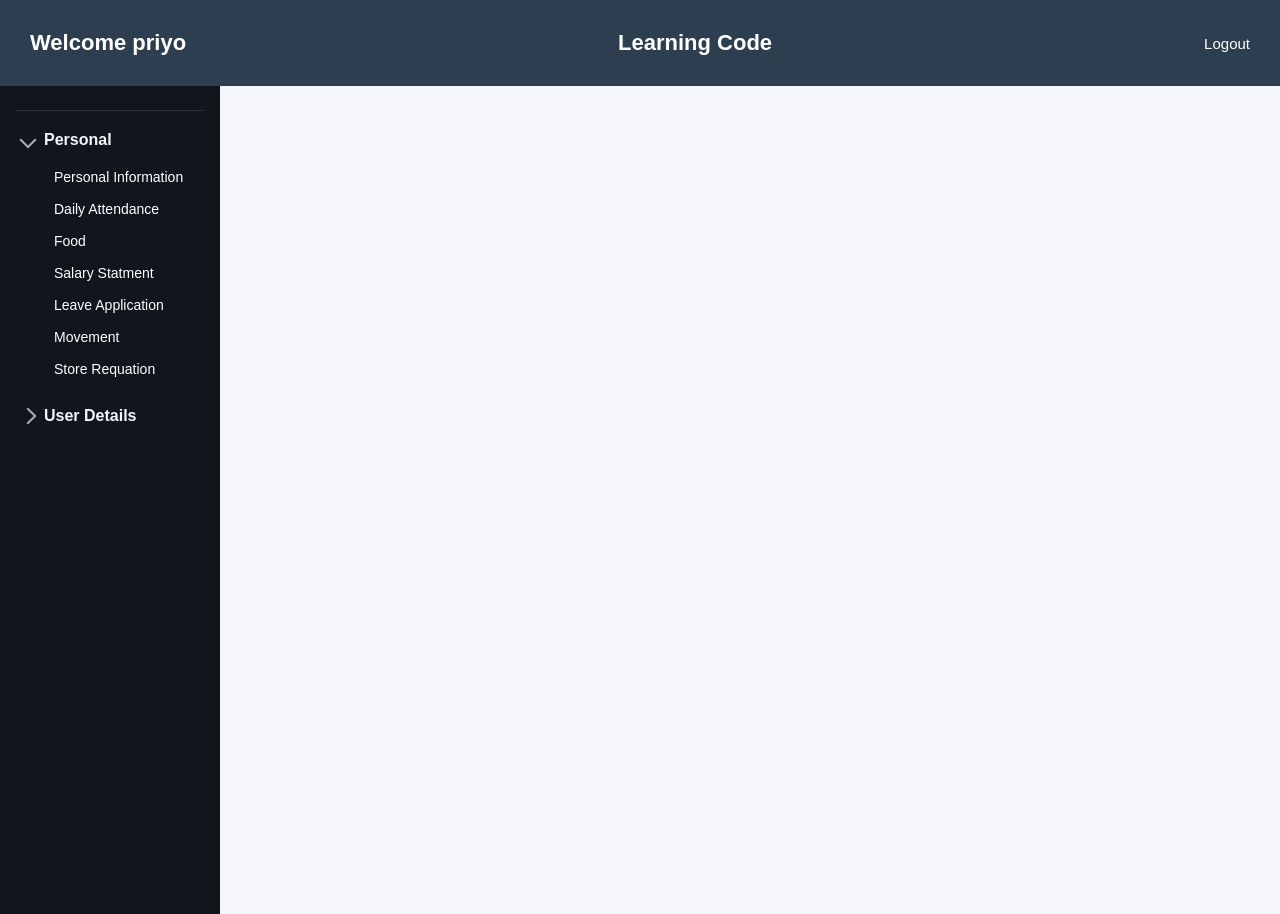
After one commit to priyodas0177/Mypython, a Flask app: page /dashboard in a window 1280 px wide. The commit adds this page. Run offline with Flask 3, Linux system fonts and the light colour scheme; a user stored in the database is signed in.

Commit message:
latest files

```diff
--- a/myflaskapp/login.py
+++ b/myflaskapp/login.py
@@ -1,6 +1,9 @@
 from database import get_connection
 from datetime import timedelta
 from flask import Flask, render_template, request, redirect, url_for, session
+from permission import has_permission, role_requered
+
+
 
 app = Flask(__name__)
 app.secret_key = "abcd"
@@ -8,9 +11,9 @@ app.permanent_session_lifetime = timedelta(minutes=15)
 
 
 # ------------------ Home ------------------
-# @app.route("/")
-# def home():
-#     return redirect(url_for("login_page"))
+@app.route("/")
+def home():
+    return redirect(url_for("login_page"))
 
 
 
@@ -30,6 +33,7 @@ def login_page():
         conn = get_connection()
         cursor = conn.cursor()
 
+#----------- Try admin ----------#
         cursor.execute("""
             SELECT id, name FROM admin
             WHERE name=%s AND password=%s AND is_active=1
@@ -49,52 +53,53 @@ def login_page():
             session["admin_id"] = admin_id
             session["admin_name"] = admin_name
 
-            return redirect(url_for("admin_dashboard"))
+            return redirect(url_for("dashboard"))
+
+#----------- Try Users ----------#
+        conn=get_connection()
+        cursor=conn.cursor()
+
+        cursor.execute("""
+            SELECT id, username, role from users Where username=%s AND
+                password=%s AND  is_active=1
+        """, (username, password))
+        result_user=cursor.fetchone()
+        cursor.close()
+        conn.close()
+
+        if result_user:
+            user_id, user_name, role=result_user
+
+            session.clear()
+            session.permanent=True
+            session["user_type"]="user"
+            session["user_id"]=user_id
+            session["user_name"]=user_name
+            session["role"]=role
+            return redirect(url_for("dashboard"))
 
         return render_template("login.html", message="Invalid username or password")
 
     return render_template("login.html", message=message)
 
 
-# ------------------ Helper: Admin Check ------------------
-def admin_required():
-    return session.get("user_type") == "admin"
-
-
-# ------------------ Admin Dashboard ------------------
-@app.route("/admin/Dashboard")
-def admin_dashboard():
-    if not admin_required():
+# -------------- Admin Dashboard ------------------
+@app.route("/dashboard")
+def dashboard():
+    if not session.get("user_type"):
         return redirect(url_for("login_page", expired=1))
 
     return render_template(
-        "admin_user.html",
-        admin_name=session.get("admin_name")
+        "Dashboard.html",
+        admin_name=session.get("admin_name"),
+        user_name=session.get("user_name")
     )
 
 
-# @app.route("/admin/dashboard")
-# def admin_dashboard():
-#     if not admin_required():
-#         return redirect(url_for("login_page", expired=1))
 
-#     return render_template(
-#         "admin_dashboard.html",
-#         admin_name=session.get("admin_name"),
-#         admin_id=session.get("admin_id"),
-#     )
-
-
-# ------------------ Admin User Menu ------------------
-# @app.route("/admin/usersmenu")
-# def admin_users_page():
-#     if not admin_required():
-#         return redirect(url_for("login_page", expired=1))
-
-#     return render_template(
-#         "admin_user.html",
-#         admin_name=session.get("admin_name")
-#     )
+@app.context_processor
+def inject_permission():
+    return dict(has_permission=has_permission)
 
 
 # ------------------ Logout ------------------
--- /dev/null
+++ b/myflaskapp/permission.py
@@ -0,0 +1,29 @@
+from flask import session, redirect, url_for
+from database import get_connection
+
+# ------------- Helper: Check Admin/User ------------------
+def role_requered(role):
+    return session.get("user_type") == role
+
+#------------- Permission---------
+def has_permission(feature_code):
+    if session.get("user_type")=="admin":
+        return True  #admin has all permission
+
+    user_id=session.get("user_id")
+    if not user_id:
+        return False
+
+    conn=get_connection()
+    curser=conn.cursor()
+
+    curser.execute("""
+                   SELECT is_allowed FROM user_permissions WHERE
+                   user_id=%s AND feature_code=%s""",(user_id, feature_code) )
+    result=curser.fetchone()
+    curser.close()
+    conn.close()
+    if result is None:
+        return False
+
+    return result[0] == 1
--- /dev/null
+++ b/myflaskapp/templates/Dashboard.html
@@ -0,0 +1,193 @@
+<style>
+    /* Sidebar base */
+    body{
+            font-family: Arial, sans-serif;
+            background: #f4f6f9;
+            margin: 0;
+            padding: 0;
+        }
+
+        .header{
+            background: #2c3e50;
+            color: white;
+            padding: 30px 30px;
+            display: flex;
+            justify-content: space-between;
+            align-items: center;
+        }
+        .header h2{
+        margin: 0;
+        font-size: 22px;
+        font-weight: 600;
+        }
+
+        .header a {
+        color: #fff;
+        text-decoration: none;
+        font-size: 15px;
+
+        }
+        .header .Learning{
+            position:absolute;
+
+        }
+
+    .sidebar{
+    width: 200px;
+    height: 100vh;
+    background: #11161d;
+    color: #e8eef7;
+    padding: 14px 10px;
+    font-family: Arial, sans-serif;
+    }
+
+    /* Divider lines */
+    .divider{
+    height: 1px;
+    background: rgba(255,255,255,0.12);
+    margin: 10px 6px;
+    }
+
+    /* Collapsible groups */
+    .group{
+    margin: 2px 0;
+    }
+
+    /* Remove default marker triangle */
+    .group > summary{
+    list-style: none;
+    }
+    .group > summary::-webkit-details-marker{
+    display:none;
+    }
+
+    .group-title{
+    display:flex;
+    align-items:center;
+    gap:10px;
+    padding: 10px 12px;
+    border-radius: 8px;
+    cursor:pointer;
+    font-weight: 700;
+    color: #f3f6fb;
+    }
+
+    /* Hover on title */
+    .group-title:hover{
+    background: rgba(255,255,255,0.06);
+    }
+
+    /* Chevron (arrow) */
+    .chev{
+    width: 10px;
+    height: 10px;
+    border-right: 2px solid rgba(255,255,255,0.65);
+    border-bottom: 2px solid rgba(255,255,255,0.65);
+    transform: rotate(-45deg); /* closed arrow look */
+    transition: transform .18s ease;
+    }
+
+    /* Rotate arrow when opened */
+    .group[open] .chev{
+    transform: rotate(45deg);
+    }
+
+    /* Sub menu */
+    .sub{
+    display:flex;
+    flex-direction:column;
+    padding: 2px 0 10px 34px; /* indentation like your screenshot */
+    }
+
+    .sub-link{
+    color:#cbd6e3;
+    text-decoration:none;
+    font-size:14px;
+    padding: 8px 10px;
+    border-radius: 8px;
+    }
+
+    .sub-link:hover{
+    background: rgba(255,255,255,0.06);
+    color:#ffffff;
+    }
+
+    /* Active item */
+    .sub-link.active{
+    color:#ffffff;
+    }
+
+    .lea{
+        display:flex;
+        align-items:center;
+
+    }
+
+
+
+</style>
+
+<body>
+     <!-- � Top bar: LOGOUT only -->
+    <div class="header">
+        <h2>Welcome {{ admin_name }}</h2>
+        <h2>Learning Code</h2>
+        <a href="{{ url_for('logout') }}">Logout</a>
+    </div>
+</body>
+
+
+<aside class="sidebar">
+  <div class="divider"></div>
+
+  <!-- Personal (opened) -->
+  <details class="group" open>
+    <summary class="group-title">
+      <span class="chev" aria-hidden="true"></span>
+      <span>Personal </span>
+    </summary>
+
+    <nav class="sub">
+      <a class="sub-link active" href="#">Personal Information</a>
+      <a class="sub-link active" href="#">Daily Attendance</a>
+      <a class="sub-link active" href="#">Food</a>
+      <a class="sub-link active" href="#">Salary Statment</a>
+      <a class="sub-link active" href="#">Leave Application</a>
+      <a class="sub-link active" href="#">Movement</a>
+      <a class="sub-link active" href="#">Store Requation</a>
+
+    </nav>
+  </details>
+
+
+  <!-- User Details -->
+  {% if has_permission("USER_DETAILS") %}
+  <details class="group">
+    <summary class="group-title">
+      <span class="chev" aria-hidden="true"></span>
+      <span>User Details </span>
+    </summary>
+    <nav class="sub">
+      {% if has_permission("CREATE_USER")%}
+      <a class="sub-link" href="#">Create user</a>
+      {% endif %}
+      {% if has_permission("VIEW_USER")%}
+      <a class="sub-link" href="#">View user</a>
+      {% endif %}
+      {% if has_permission("UPDATE_USER")%}
+      <a class="sub-link" href="#">Update user</a>
+       {% endif %}
+      {% if has_permission("USER_STATUS")%}
+      <a class="sub-link" href="#">User Status</a>
+       {% endif %}
+      {% if has_permission("FORGET_PASSWORD")%}
+      <a class="sub-link" href="#">Forget Password</a>
+       {% endif %}
+      {% if has_permission("DELETE_USER")%}
+      <a class="sub-link" href="#">Delete user</a>
+       {% endif %}
+    </nav>
+  </details>
+  {% endif %}
+
+</aside>
--- a/myflaskapp/templates/admin_user.html
+++ b/myflaskapp/templates/user_dashboardd.html
@@ -163,7 +163,7 @@
   </details>
 
   <!-- User -->
-  <details class="group">
+  <!-- <details class="group">
     <summary class="group-title">
       <span class="chev" aria-hidden="true"></span>
       <span>User Details </span>
@@ -176,7 +176,7 @@
       <a class="sub-link" href="#">Forget Password</a>
       <a class="sub-link" href="#">Delete user</a>
     </nav>
-  </details>
+  </details> -->
 
 
 </aside>
```
Also changed, not shown: myflaskapp/admin_dashboaed.py (+21 -21 lines), myflaskapp/create_table.py (added, +55 -0 lines), myflaskapp/templates/admin_permission.html (added, +18 -0 lines), notes.txt (+31 -48 lines).
